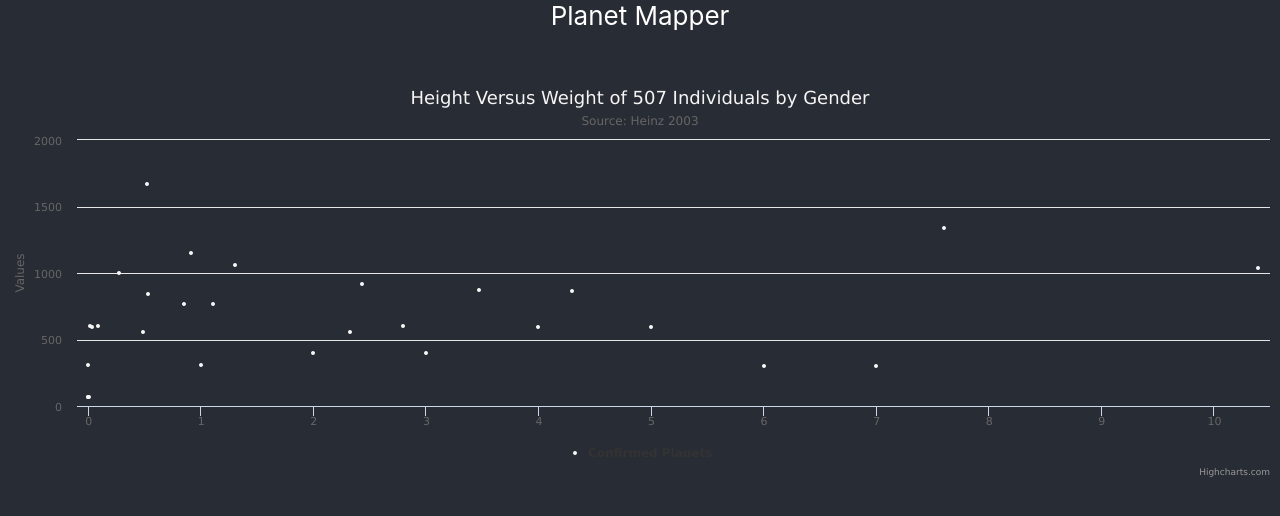
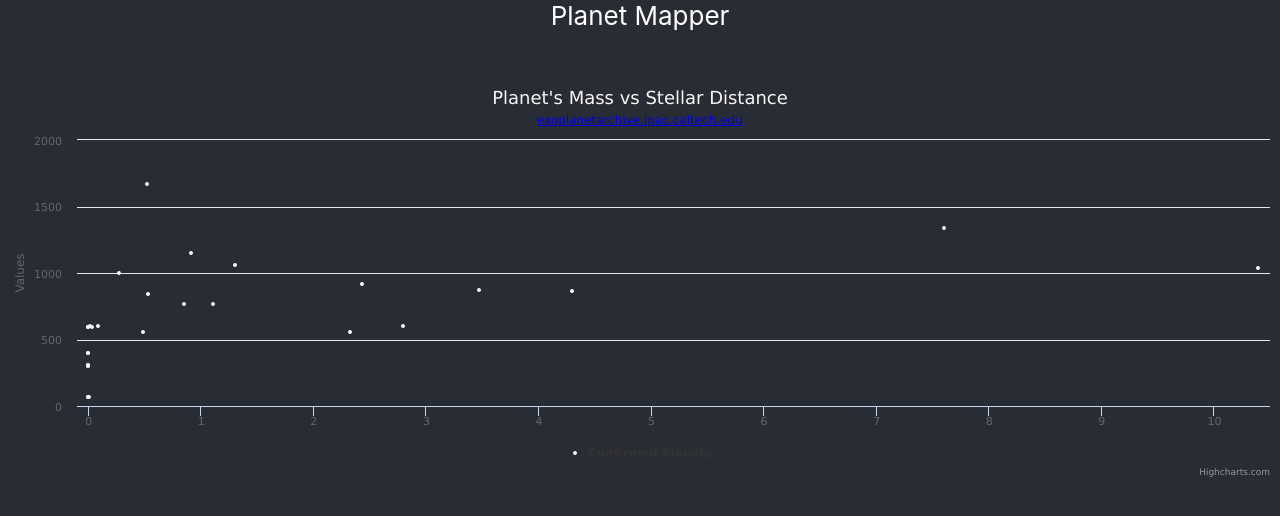
Before and after one commit to jgf5013/planet-mapper, a React (Create React App) app: page / in a window 1280 px wide. Shown: the top 516 px of the page. Built offline with nearby package versions, Linux system fonts and the light colour scheme.

Commit message:
Making things more dynamic (app constants user will be able to pick from)

```diff
--- /dev/null
+++ b/src/App.constants.ts
@@ -0,0 +1,16 @@
+import { AxisOption } from "./AxisOption.interface";
+
+export const AXIS_OPTIONS: AxisOption[] = [{
+        label: "Planet's Mass",
+        attribute: "pl_bmassj",
+        units: "Jupiter Masses"
+    }, {
+        label: "Stellar Distance",
+        attribute: "st_dist",
+        units: "Light Years"
+    }, {
+        label: "Planet's Orbital Inclination",
+        attribute: "pl_orbincl",
+        units: null
+    }
+]
--- a/src/App.tsx
+++ b/src/App.tsx
@@ -2,16 +2,70 @@ import React from 'react';
 import logo from './logo.svg';
 import './App.css';
 import PlanetChart from './PlanetChart';
+import { ChartOptions } from 'highcharts';
 
-function App() {
+import confiredExoplanets from './confirmed-explanets.json';
+import { Planet } from './Planet.interface';
+import { AXIS_OPTIONS } from './App.constants';
+
+export class App extends React.Component {
+
+  planets: Planet[] = [];
+
+  axisProps = {
+    x: AXIS_OPTIONS[0],
+    y: AXIS_OPTIONS[1]
+  };
+  initialChartOptions: Highcharts.Options = {
+    chart: {
+      type: 'scatter'
+    },
+    title: {
+        text: `${this.axisProps.x.label} vs ${this.axisProps.y.label}`,
+        style: {
+          color: 'var(--text-color)'
+        }
+    },
+    subtitle: {
+        text: '<a href="https://exoplanetarchive.ipac.caltech.edu/" target="_blank">exoplanetarchive.ipac.caltech.edu</a>',
+        useHTML: true
+    },
+    plotOptions: {
+        scatter: {
+            marker: {
+                radius: 2,
+                states: {
+                    hover: {
+                        enabled: true,
+                        lineColor: 'rgb(100,100,100)'
+                    }
+                }
+            },
+            tooltip: {
+                headerFormat: '<b>{series.name}</b><br>',
+                pointFormat: `{point.x} ${this.axisProps.x.units}, {point.y} ${this.axisProps.y.units}`
+            }
+        }
+    }
+  };
+
+
+  constructor(props: any) {
+    super(props);
+    this.planets = [...confiredExoplanets];
+  }
+
+
+  render() {
     return (
       <div className="App">
         <header className="App-header">
           Planet Mapper
         </header>
-      <PlanetChart />
+        <PlanetChart chartOptions={this.initialChartOptions} planets={this.planets} axisProps={this.axisProps}/>
       </div>
     );
   }
+}
 
 export default App;
--- /dev/null
+++ b/src/AxisOption.interface.ts
@@ -0,0 +1,5 @@
+export interface AxisOption {
+    label: string;
+    attribute: string;
+    units: string | null;
+}
--- a/src/PlanetChart.tsx
+++ b/src/PlanetChart.tsx
@@ -5,56 +5,24 @@ import HighchartsReact from 'highcharts-react-official';
 
 import './PlanetChart.css';
 
-import confiredExoplanets from './confirmed-explanets.json';
 import { render } from '@testing-library/react';
+import { Planet } from './Planet.interface';
+import { AxisOption } from './AxisOption.interface';
 
 interface PlanetProps {
-
-}
+  chartOptions: Highcharts.Options,
+  planets: Planet [],
+  axisProps: {
+    x: AxisOption, y: AxisOption
+  }
+};
 
 export class PlanetChart extends React.Component<PlanetProps> {
-  options: Highcharts.Options;
   internalChart: Highcharts.Chart | any;
 
-  constructor(planetProps: PlanetProps) {
-    super(planetProps);
+  constructor(props: PlanetProps) {
+    super(props);
     this.afterChartCreated = this.afterChartCreated.bind(this);
-    this.options = {
-      chart: {
-        type: 'scatter'
-      },
-      title: {
-          text: 'Height Versus Weight of 507 Individuals by Gender',
-          style: {
-            color: 'var(--text-color)'
-          }
-      },
-      subtitle: {
-          text: 'Source: Heinz  2003'
-      },
-      plotOptions: {
-          scatter: {
-              marker: {
-                  radius: 2,
-                  states: {
-                      hover: {
-                          enabled: true,
-                          lineColor: 'rgb(100,100,100)'
-                      }
-                  }
-              },
-              tooltip: {
-                  headerFormat: '<b>{series.name}</b><br>',
-                  pointFormat: '{point.x} Jupiter Masses, {point.y} Light Years'
-              }
-          }
-      }
-    };
-    // console.log('confiredExoplanets: ', confiredExoplanets);
-
-    // const series =
-    // this.options.series[0].mapData = series;
-
   }
 
   componentDidMount() {
@@ -62,7 +30,11 @@ export class PlanetChart extends React.Component<PlanetProps> {
       type: 'scatter',
       name: 'Confirmed Planets',
       color: 'var(--text-color)',
-      data: confiredExoplanets.map((p) => [p.pl_bmassj, p.st_dist])
+      data: this.props.planets.map((p) => {
+        const x: number = Number(p[this.props.axisProps.x.attribute]);
+        const y: number = Number(p[this.props.axisProps.y.attribute]);
+        return [x, y];
+      })
     });
   }
 
@@ -70,15 +42,11 @@ export class PlanetChart extends React.Component<PlanetProps> {
     this.internalChart = chart;
   }
 
-
-
-  //pl_bmassj & st_dist
-
   render() {
       return (<div className="PlanetChart">
           <HighchartsReact
             highcharts={Highcharts}
-            options={this.options}
+            options={this.props.chartOptions}
             callback={ this.afterChartCreated }/>
       </div>
     );
--- a/tsconfig.json
+++ b/tsconfig.json
@@ -17,7 +17,8 @@
     "resolveJsonModule": true,
     "isolatedModules": true,
     "noEmit": true,
-    "jsx": "react"
+    "jsx": "react",
+    "suppressImplicitAnyIndexErrors": true,
   },
   "include": [
     "src"
```
Also changed, not shown: src/Planet.interface.ts (added, +84 -0 lines). Lines whose indentation alone changed are shown as unchanged.
